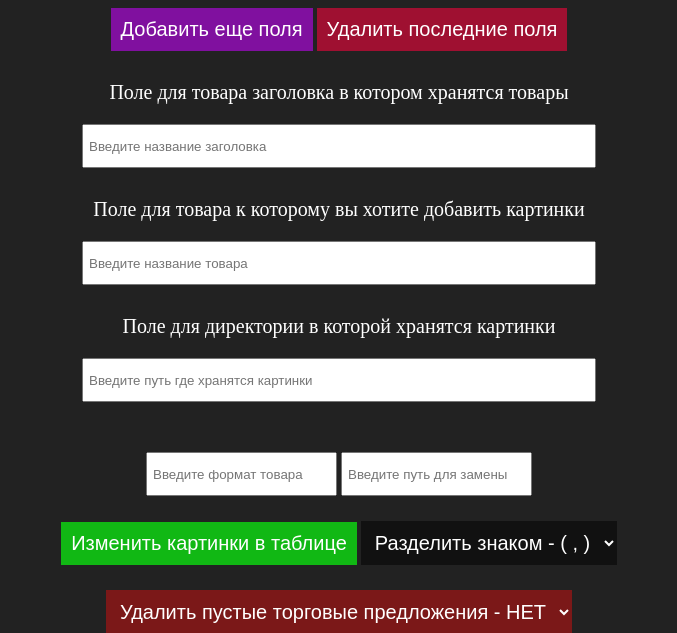
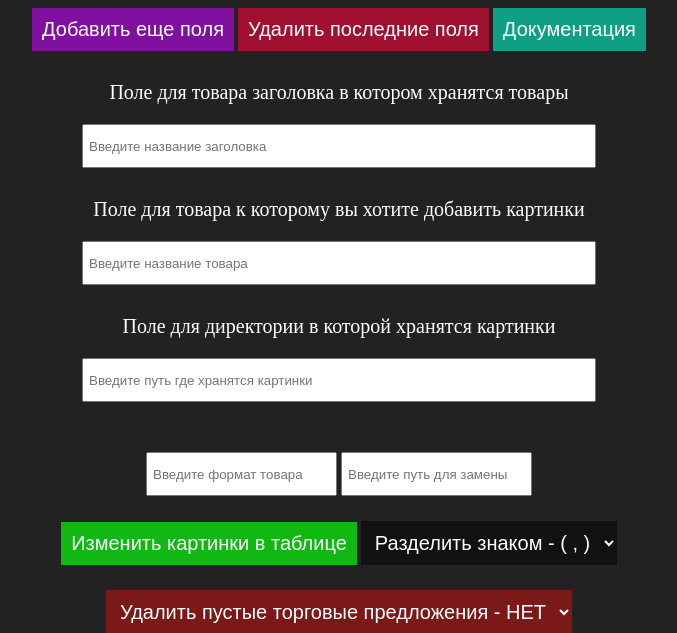
Before and after one commit to deniskorbakov/excel-utility, a PHP site: page / in a window 1280 px wide. Shown: the top 633 px of the page, without its empty margins (301-978 px from the left). Run offline with PHP 8.4, Linux system fonts and the light colour scheme.

Commit message:
add button and style for main page

```diff
--- a/public/index.php
+++ b/public/index.php
@@ -15,6 +15,11 @@
         body {
             background: #222222;
         }
+
+        a {
+            text-decoration: none;
+            color: white;
+        }
     </style>
 </head>
 <body>
@@ -23,6 +28,11 @@
         <div>
             <button class="add-button" style="padding: 10px; font-size: 20px; color: #ffffff; background-color: #80109f; border: none;" type="button">Добавить еще поля</button>
             <button class="delete-inputs" type="button" style="padding: 10px; font-size: 20px; color: #ffffff; background-color: #9f1031; border: none;">Удалить последние поля</button>
+            <button type="button" style="padding: 10px; font-size: 20px; color: #ffffff; background-color: #109f85; border: none;">
+                <a href="/documentation.php">
+                    Документация
+                </a>
+            </button>
         </div>
 
         <div style="margin-top: 30px">
```
